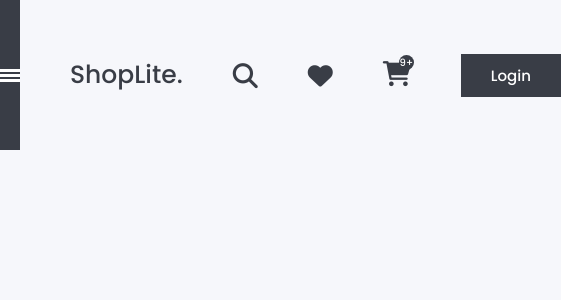
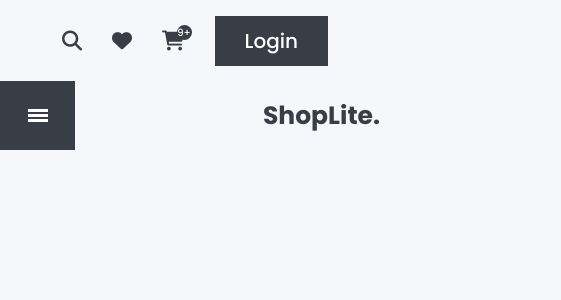
Before and after one commit to TheChrisader/mern-ecommerce-shop, a React (Create React App) app in the folder client/: page / in a window 390 px wide. Shown: the top 300 px of the page, 561 px wide, since content can reach past the window. Built offline with nearby package versions, Linux system fonts and the light colour scheme.

Commit message:
changes to the navbar to make it more responsive

```diff
--- a/client/src/components/Navbar/Navbar.scss
+++ b/client/src/components/Navbar/Navbar.scss
@@ -1,57 +1,66 @@
 .navbar {
-  height: 150px;
+  height: 9.375rem;
   display: flex;
+  width: auto;
 }
 
 .left {
   display: flex;
+  flex: 1;
+}
+
+.hamburger {
+  display: flex;
   align-items: center;
   justify-content: center;
   background-color: rgb(57, 61, 70);
-  width: 150px;
+  width: 9.375rem;
+}
 
-  .hamburger {
 .burger {
   background-color: white;
   margin: 2px auto;
   height: 3px;
   width: 20px;
 }
-  }
-}
-
-.center {
-  display: flex;
-  align-items: center;
-  justify-content: space-between;
-  flex: 1;
 
 .nav-title {
   padding-left: 50px;
-    font-weight: 500;
+  font-weight: 600;
   font-size: 25px;
+  align-self: center;
 
   color: rgb(57, 61, 70);
+}
+
+.icons-wrapper {
+  display: flex;
+  align-items: center;
+  justify-content: flex-end;
+  flex: 1;
 }
 
 .icons {
   display: flex;
   align-items: center;
+  padding-right: 20px;
+}
 
 .icon {
   color: rgb(57, 61, 70);
-      margin-left: 50px;
-      font-size: 25px;
+  padding-right: 30px;
+  font-size: 1.5625rem;
 }
 
 .cart {
   position: relative;
+}
 
 .cart-number {
   position: absolute;
   top: -6px;
-        right: -3px;
-        font-size: 10px;
+  right: 23px;
+  font-size: 0.625rem;
   font-weight: 500;
   color: white;
   background-color: rgb(57, 61, 70);
@@ -59,7 +68,6 @@
   height: 15px;
   text-align: center;
   border-radius: 50%;
-      }
 }
 
 .login {
@@ -69,11 +77,59 @@
   padding: 10px 30px;
   background-color: rgb(57, 61, 70);
 }
-  }
-}
 
 .right {
   display: flex;
   align-items: center;
-  width: 150px;
+  width: 9.375rem;
 }
+
+@media (max-width: 1024px) {
+  .navbar {
+    font-size: 5px;
+    flex-wrap: wrap;
+    height: 100px;
+  }
+
+  .hamburger {
+    width: 100px;
+  }
+
+  .right {
+    display: none;
+  }
+}
+
+@media (max-width: 768px) {
+  .navbar {
+    height: 150px;
+  }
+
+  .left {
+    justify-content: space-between;
+    order: 2;
+    min-width: 100%;
+  }
+
+  .hamburger {
+    width: 75px;
+  }
+
+  .nav-title {
+    padding-right: 10px;
+  }
+
+  .icons-wrapper {
+    justify-content: center;
+    order: 1;
+    min-width: 100%;
+  }
+
+  .icons {
+    padding: 0;
+  }
+
+  .icon {
+    font-size: 20px;
+  }
+}
--- a/client/src/components/Navbar/Navbar.tsx
+++ b/client/src/components/Navbar/Navbar.tsx
@@ -5,13 +5,15 @@ const Navbar = () => {
     <nav className="navbar">
       <div className="left">
         <div className="hamburger">
-          <div className="burger"></div>
-          <div className="burger"></div>
-          <div className="burger"></div>
+          <div>
+            <div className="burger"></div>
+            <div className="burger"></div>
+            <div className="burger"></div>
+          </div>
         </div>
+        <span className="nav-title">ShopLite.</span>
       </div>
-      <div className="center">
-        <span className="nav-title">ShopLite.</span>
+      <div className="icons-wrapper">
         <div className="icons">
           <i className="icon fa-solid fa-magnifying-glass"></i>
           <i className="icon fa-solid fa-heart"></i>
@@ -21,8 +23,8 @@ const Navbar = () => {
           </div>
           <div className="icon login">Login</div>
         </div>
+        <div className="right"></div>
       </div>
-      <div className="right"></div>
     </nav>
   );
 };
```
Lines whose indentation alone changed are shown as unchanged.
